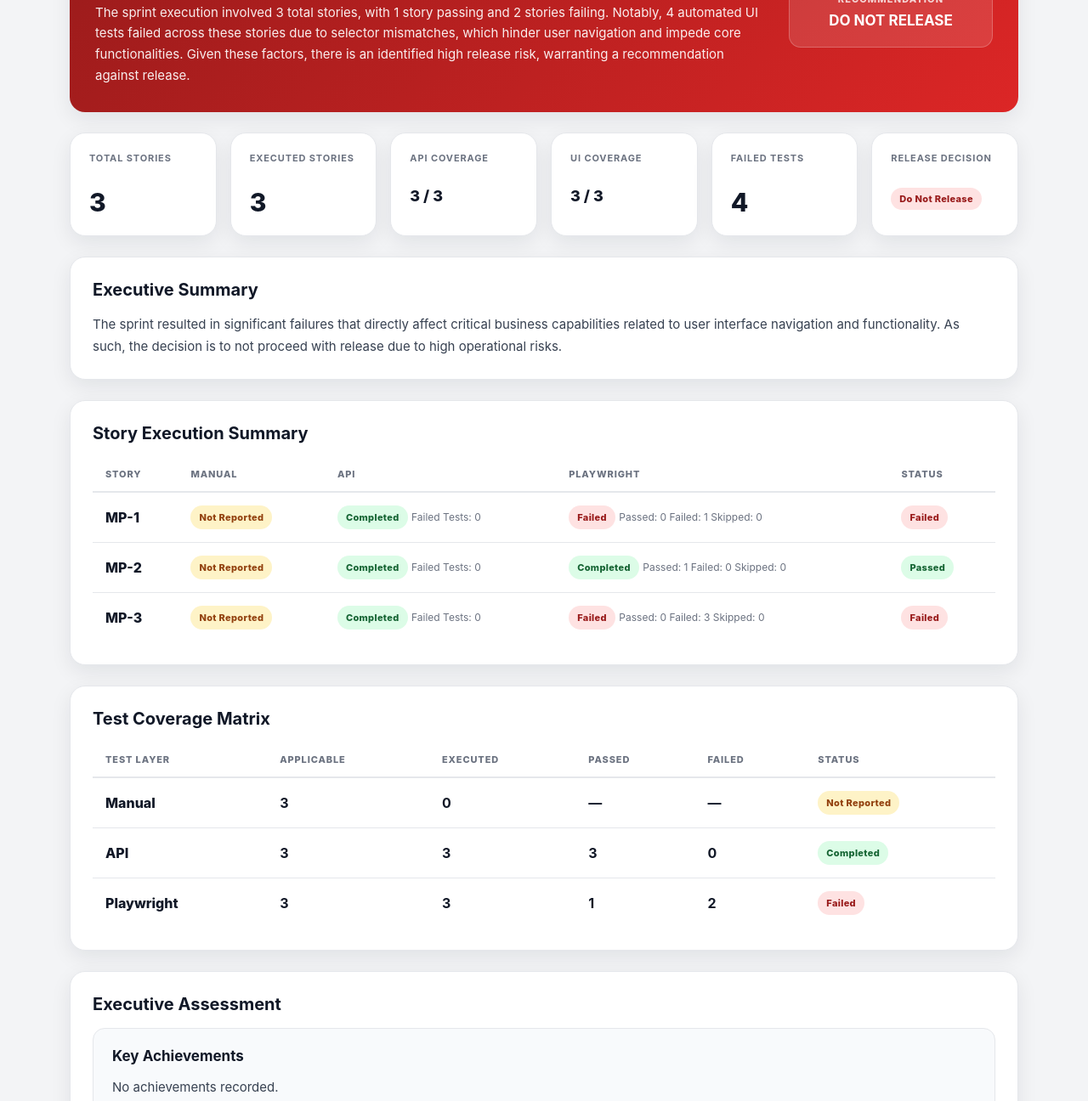
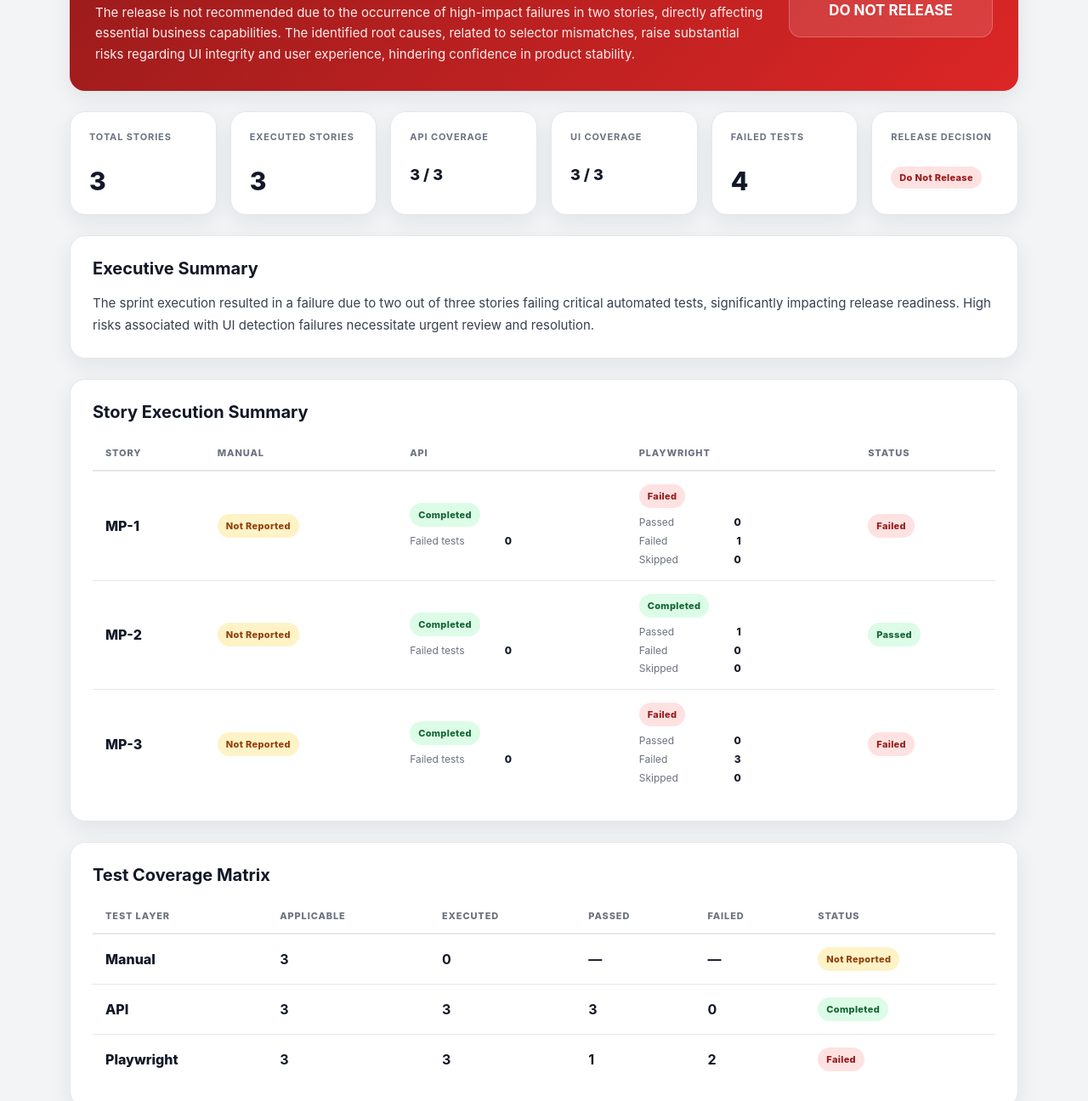
Before and after one commit to balatoth/QA-AI-copilot-V2, a plain HTML site: page executions/MP/sprint-1/MP-SPRINT-20260803121345/reporting/sprint-report.html in a window 1280 px wide. Shown: the part 500-1796 px from the top of the page at 85% size. Drawn offline with Linux system fonts and the light colour scheme.

Commit message:
Update HTML manager execution report

```diff
--- a/executions/MP/sprint-1/MP-SPRINT-20260803121345/reporting/sprint-report.html
+++ b/executions/MP/sprint-1/MP-SPRINT-20260803121345/reporting/sprint-report.html
@@ -342,12 +342,36 @@
       display: flex;
       flex-direction: column;
       align-items: flex-start;
-      gap: 6px;
+      gap: 9px;
     }
 
-    .quality-detail {
+    .execution-metrics {
+      display: grid;
+      gap: 5px;
+      min-width: 120px;
+    }
+
+    .execution-metric {
+      display: grid;
+      grid-template-columns: 1fr auto;
+      gap: 14px;
+      width: 100%;
       color: var(--text-muted);
       font-size: 12px;
+      line-height: 1.4;
+    }
+
+    .execution-metric strong {
+      color: var(--text);
+      font-weight: 800;
+      text-align: right;
+    }
+
+    .execution-note {
+      max-width: 230px;
+      color: var(--text-muted);
+      font-size: 12px;
+      line-height: 1.45;
     }
 
     .assessment-stack {
@@ -523,7 +547,7 @@
           <span>Generated</span>
           <strong>
             03 Aug 2026
-             · 12:23 UTC
+             · 12:44 UTC
           </strong>
         </div>
       </div>
@@ -533,7 +557,7 @@
       <div>
         <div class="eyebrow">Release Readiness</div>
         <h2>DO NOT RELEASE</h2>
-        <p>The sprint execution involved 3 total stories, with 1 story passing and 2 stories failing. Notably, 4 automated UI tests failed across these stories due to selector mismatches, which hinder user navigation and impede core functionalities. Given these factors, there is an identified high release risk, warranting a recommendation against release.</p>
+        <p>The release is not recommended due to the occurrence of high-impact failures in two stories, directly affecting essential business capabilities. The identified root causes, related to selector mismatches, raise substantial risks regarding UI integrity and user experience, hindering confidence in product stability.</p>
       </div>
 
       <div class="readiness-decision">
@@ -590,7 +614,7 @@
 
     <section class="section">
       <h3 class="section-heading">Executive Summary</h3>
-      <p class="section-copy">The sprint resulted in significant failures that directly affect critical business capabilities related to user interface navigation and functionality. As such, the decision is to not proceed with release due to high operational risks.</p>
+      <p class="section-copy">The sprint execution resulted in a failure due to two out of three stories failing critical automated tests, significantly impacting release readiness. High risks associated with UI detection failures necessitate urgent review and resolution.</p>
     </section>
 
     <section class="section">
@@ -617,68 +641,61 @@
       </td>
 
       <td>
-
-        <div class="manual-cell">
-
+        <div class="execution-cell">
           <span class="status-badge status-warning">
             Not Reported
           </span>
-
         </div>
-
       </td>
 
       <td>
-
-      <div class="playwright-cell">
-
+        <div class="execution-cell">
           <span class="status-badge status-pass">
             Completed
           </span>
 
-        <span class="quality-detail">
-          Failed Tests:
-          0
-        </span>
 
-
+                <div class="execution-metrics">
+                  <div class="execution-metric">
+                    <span>Failed tests</span>
+                    <strong>0</strong>
+                  </div>
+                </div>
 
         </div>
+      </td>
 
-</td>
       <td>
-
-        <div class="playwright-cell">
-
+        <div class="execution-cell">
           <span class="status-badge status-fail">
             Failed
           </span>
 
-          <span class="quality-detail">
-            Passed:
-            0
-          </span>
 
-          <span class="quality-detail">
-            Failed:
-            1
-          </span>
+                <div class="execution-metrics">
+                  <div class="execution-metric">
+                    <span>Passed</span>
+                    <strong>0</strong>
+                  </div>
 
-          <span class="quality-detail">
-            Skipped:
-            0
-          </span>
+                  <div class="execution-metric">
+                    <span>Failed</span>
+                    <strong>1</strong>
+                  </div>
+
+                  <div class="execution-metric">
+                    <span>Skipped</span>
+                    <strong>0</strong>
+                  </div>
+                </div>
 
         </div>
-
       </td>
 
       <td>
-
         <span class="status-badge status-fail">
           Failed
         </span>
-
       </td>
     </tr>
 
@@ -688,68 +705,61 @@
       </td>
 
       <td>
-
-        <div class="manual-cell">
-
+        <div class="execution-cell">
           <span class="status-badge status-warning">
             Not Reported
           </span>
-
         </div>
-
       </td>
 
       <td>
-
-      <div class="playwright-cell">
-
+        <div class="execution-cell">
           <span class="status-badge status-pass">
             Completed
           </span>
 
-        <span class="quality-detail">
-          Failed Tests:
-          0
-        </span>
 
-
+                <div class="execution-metrics">
+                  <div class="execution-metric">
+                    <span>Failed tests</span>
+                    <strong>0</strong>
+                  </div>
+                </div>
 
         </div>
+      </td>
 
-</td>
       <td>
-
-        <div class="playwright-cell">
-
+        <div class="execution-cell">
           <span class="status-badge status-pass">
             Completed
           </span>
 
-          <span class="quality-detail">
-            Passed:
-            1
-          </span>
 
-          <span class="quality-detail">
-            Failed:
-            0
-          </span>
+                <div class="execution-metrics">
+                  <div class="execution-metric">
+                    <span>Passed</span>
+                    <strong>1</strong>
+                  </div>
 
-          <span class="quality-detail">
-            Skipped:
-            0
-          </span>
+                  <div class="execution-metric">
+                    <span>Failed</span>
+                    <strong>0</strong>
+                  </div>
+
+                  <div class="execution-metric">
+                    <span>Skipped</span>
+                    <strong>0</strong>
+                  </div>
+                </div>
 
         </div>
-
       </td>
 
       <td>
-
         <span class="status-badge status-pass">
           Passed
         </span>
-
       </td>
     </tr>
 
@@ -759,68 +769,61 @@
       </td>
 
       <td>
-
-        <div class="manual-cell">
-
+        <div class="execution-cell">
           <span class="status-badge status-warning">
             Not Reported
           </span>
-
         </div>
-
       </td>
 
       <td>
-
-      <div class="playwright-cell">
-
+        <div class="execution-cell">
           <span class="status-badge status-pass">
             Completed
           </span>
 
-        <span class="quality-detail">
-          Failed Tests:
-          0
-        </span>
 
-
+                <div class="execution-metrics">
+                  <div class="execution-metric">
+                    <span>Failed tests</span>
+                    <strong>0</strong>
+                  </div>
+                </div>
 
         </div>
+      </td>
 
-</td>
       <td>
-
-        <div class="playwright-cell">
-
+        <div class="execution-cell">
           <span class="status-badge status-fail">
             Failed
           </span>
 
-          <span class="quality-detail">
-            Passed:
-            0
-          </span>
 
-          <span class="quality-detail">
-            Failed:
-            3
-          </span>
+                <div class="execution-metrics">
+                  <div class="execution-metric">
+                    <span>Passed</span>
+                    <strong>0</strong>
+                  </div>
 
-          <span class="quality-detail">
-            Skipped:
-            0
-          </span>
+                  <div class="execution-metric">
+                    <span>Failed</span>
+                    <strong>3</strong>
+                  </div>
+
+                  <div class="execution-metric">
+                    <span>Skipped</span>
+                    <strong>0</strong>
+                  </div>
+                </div>
 
         </div>
-
       </td>
 
       <td>
-
         <span class="status-badge status-fail">
           Failed
         </span>
-
       </td>
     </tr>
 
@@ -923,7 +926,7 @@
         <article class="assessment-block">
           <h4>Key Achievements</h4>
 
-          <p class="section-copy">No achievements recorded.</p>
+          <ul><li>All API executions were successfully completed for 3 applicable stories.</li><li>1 story passed all automated tests, confirming some functionality is stable.</li></ul>
         </article>
 
         <article class="assessment-block">
@@ -940,7 +943,7 @@
         DO NOT RELEASE
       </h3>
 
-      <p>The sprint execution involved 3 total stories, with 1 story passing and 2 stories failing. Notably, 4 automated UI tests failed across these stories due to selector mismatches, which hinder user navigation and impede core functionalities. Given these factors, there is an identified high release risk, warranting a recommendation against release.</p>
+      <p>The release is not recommended due to the occurrence of high-impact failures in two stories, directly affecting essential business capabilities. The identified root causes, related to selector mismatches, raise substantial risks regarding UI integrity and user experience, hindering confidence in product stability.</p>
 
 
             <div class="next-actions">
```
Lines whose indentation alone changed are shown as unchanged.
